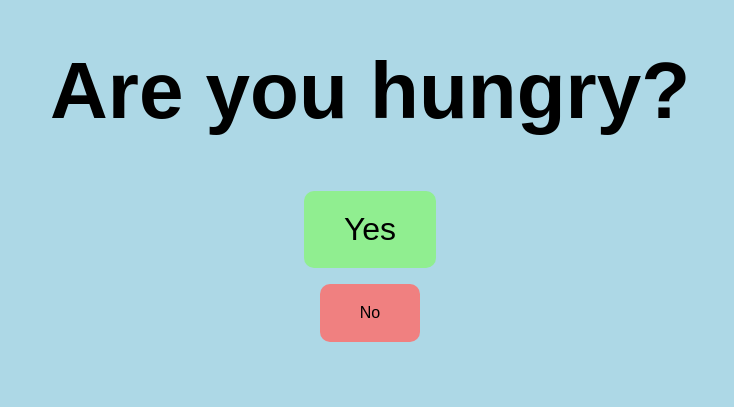
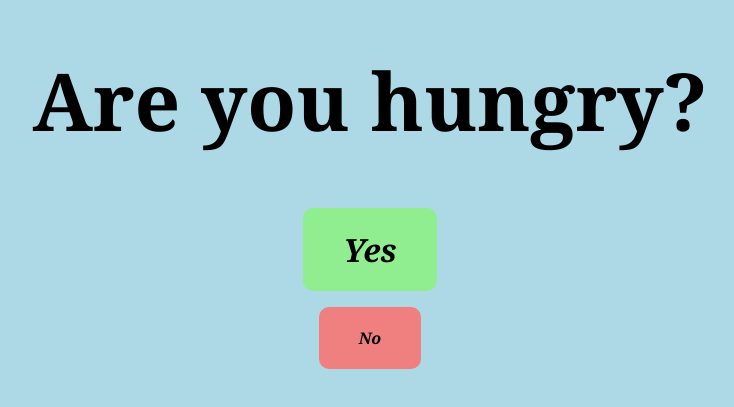
Before and after one commit to Kasterk/Flipped-Classroom, a plain HTML site: page index.html in a window 1280 px wide. Shown: the part 211-618 px from the top of the page, without its empty margins (270-1004 px from the left). Drawn offline with Linux system fonts and the light colour scheme.

Commit message:
Changed font style, added bold and italic.

```diff
--- a/style.css
+++ b/style.css
@@ -2,7 +2,7 @@
 body {
     /* colors can be specified using names, hex values, or RGB values */
     background-color: lightblue;
-    font-family: Copperplate, Papyrus, fantasy;
+    font-family: Cambria, Cochin, Georgia, Times, 'Times New Roman', serif;
 }
 
 h1 {
@@ -71,6 +71,8 @@ selects the element with the specific id name
     padding: 20px 40px;
     border-radius: 10px;
     text-decoration: none;
+    font-weight: bold;
+    font-style: italic;
 }
 
 .yes {
```
